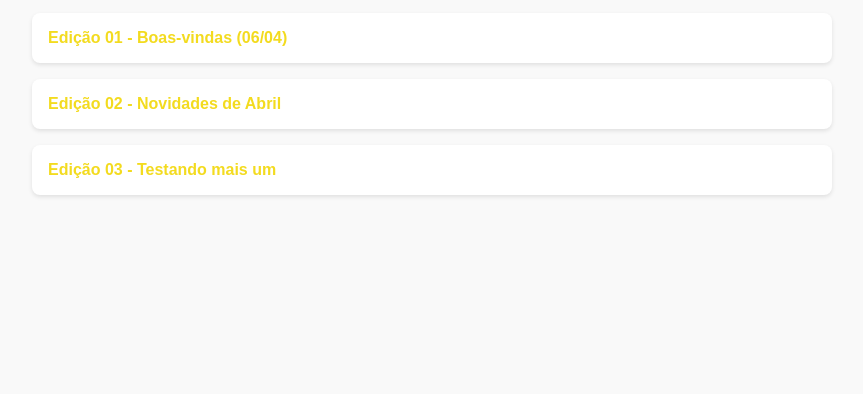
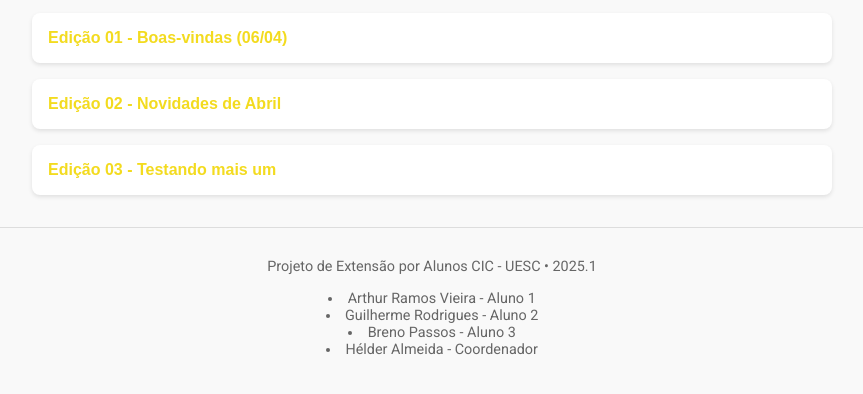
Before and after one commit to arthun01/newsletter-egressos-cic, a plain HTML site: page index.html in a window 1280 px wide. Shown: the part 116-510 px from the top of the page, without its empty margins (208-1071 px from the left). Drawn offline with Linux system fonts and the light colour scheme.

Commit message:
footer add

```diff
--- a/index.html
+++ b/index.html
@@ -31,5 +31,17 @@
 
     <script src="/marked.min.js"></script>
     <script src="/script.js"></script>
+
+    <footer class="footer">
+
+      <p>Projeto de Extensão por Alunos CIC - UESC • 2025.1</p>
+      <li>Arthur Ramos Vieira - Aluno 1</li>
+      <li>Guilherme Rodrigues - Aluno 2</li>
+      <li>Breno Passos - Aluno 3</li>
+
+      <li>Hélder Almeida - Coordenador</li>
+
+    </footer>
+
   </body>
 </html>
--- a/style.css
+++ b/style.css
@@ -6,6 +6,19 @@
     --main-title: #f3db1f;
     --main-text: #333;
 }
+
+.footer{
+    text-align: center;
+    font-size: 0.9rem;
+    color: #666;
+    padding: 1rem;
+    margin-top: 2rem;
+    border-top: 1px solid #ddd;
+    background-color: #f9f9f9;
+    font-family: 'Roboto', sans-serif;
+}
+
+
 
 body {
     font-family: Arial, sans-serif;
```
